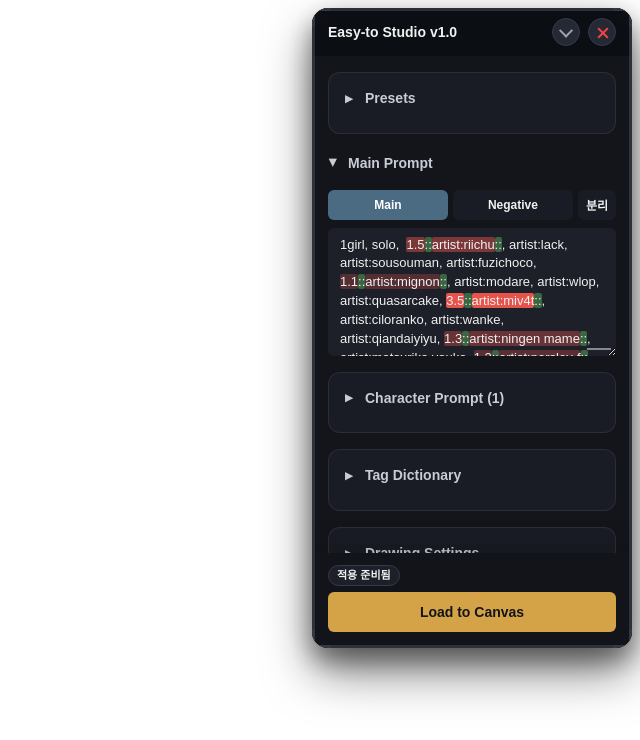
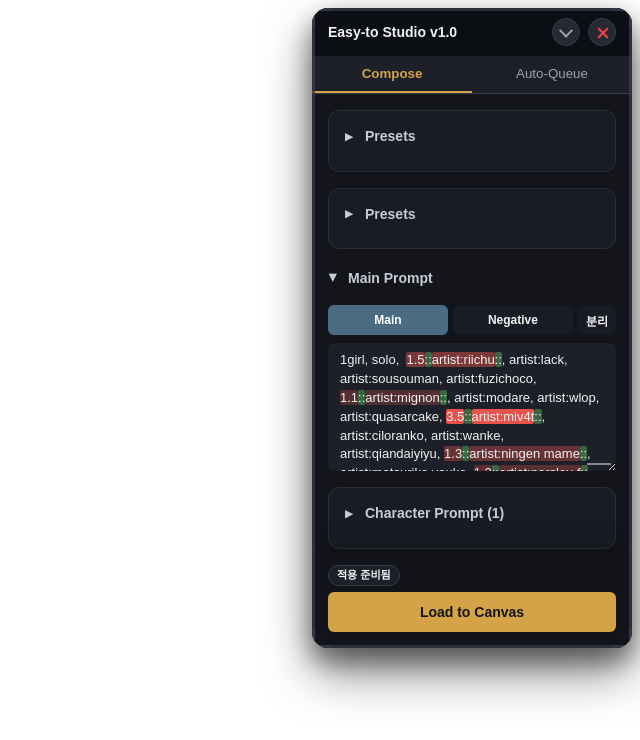
Before and after one commit to jn01020304/nai-tag-builder, a React (Vite) app: page / in a window 1280 px wide. Shown: the top 740 px of the page, without its empty margins (640-1280 px from the left). Built offline with nearby package versions, Linux system fonts and the light colour scheme.

Commit message:
feat(ui): implement V3 Queue architecture and UI mode split

```diff
--- a/src/App.tsx
+++ b/src/App.tsx
@@ -4,7 +4,7 @@ import type { MetadataState } from './types/metadata';
 import { runApplyPipeline } from './automation/applyPipeline';
 import type { ApplyPipelinePhase } from './automation/applyPipeline';
 import { formatApplyErrorDetail } from './automation/applyStatusText';
-import { useAutoGenerator } from './hooks/useAutoGenerator';
+import { useQueueDraftControls } from './hooks/useQueueDraftControls';
 import { useEdgeResize } from './hooks/useEdgeResize';
 import type { ResizeHandle } from './hooks/useEdgeResize';
 import type { QueueMode } from './types/preset';
@@ -16,7 +16,7 @@ import GenerationParams from './components/GenerationParams';
 import CharacterCaptions from './components/CharacterCaptions';
 import AdvancedParams from './components/AdvancedParams';
 import PresetManager from './components/PresetManager';
-import QueuePanel from './components/QueuePanel';
+import QueueWorkspace from './components/QueueWorkspace';
 import ImportModal from './components/ImportModal';
 import StatusBanner from './components/StatusBanner';
 import OverlayFooter from './components/OverlayFooter';
@@ -31,6 +31,8 @@ import type {
 import { promptTargetKey } from './prompt/promptInsertTarget';
 import type { CoreCatalogEntry } from './prompt/catalog/catalogTypes';
 import { movePromptTag, toggleCatalogTagWithSelection } from './prompt/catalog/promptTagText';
+
+export type AppMode = 'compose' | 'queue';
 
 const CONTAINER_ID = 'nai-tag-builder-root';
 const VIEWPORT_MARGIN = 8;
@@ -142,6 +144,7 @@ function AppContent() {
   const [state, dispatch] = useMetadataState();
   const [isApplying, setIsApplying] = useState(false);
   const [isCollapsed, setIsCollapsed] = useState(false);
+  const [appMode, setAppMode] = useState<AppMode>('compose');
   const { overlayWidth, overlayHeight, startResize } = useEdgeResize(320, CONTAINER_ID);
   const isLauncherDragged = useRef(false);
   const [viewportHeight, setViewportHeight] = useState(() => window.visualViewport?.height ?? window.innerHeight);
@@ -254,7 +257,7 @@ function AppContent() {
     isLooping, loopCount, queueSession,
     startLoop, stopLoop,
     handleIntervalChange, handleCountChange, handleMinChange, adjustValue,
-  } = useAutoGenerator({ state, queue, queueMode, onFeedback: showFeedback });
+  } = useQueueDraftControls({ state, queue, queueMode, onFeedback: showFeedback });
 
   const handleClose = () => {
     stopLoop();
@@ -439,10 +442,6 @@ function AppContent() {
           : undefined,
       });
       setIsCollapsed(false);
-
-      if (autoGenerate && Number(intervalSec) > 0 && Number(targetCount) > 0) {
-        startLoop();
-      }
     } catch (error) {
       console.error('Error applying preset:', error);
       showFeedback({ tone: 'error', message: '적용 중 오류가 발생했습니다.' });
@@ -663,12 +662,55 @@ function AppContent() {
       {isCollapsed ? (
         renderCollapsedLauncher()
       ) : (
+        <div style={{ display: 'flex', flexDirection: 'column', flex: '0 0 auto' }}>
           <OverlayHeader
             isCollapsed={isCollapsed}
             onClose={handleClose}
             onToggleCollapsed={() => setIsCollapsed(c => !c)}
             onStartDrag={startDrag}
           />
+          <div
+            data-testid="mode-tabs"
+            style={{
+              display: 'flex',
+              borderBottom: `1px solid ${theme.surface1}`,
+              backgroundColor: theme.mantle,
+            }}
+          >
+            <button
+              onClick={() => setAppMode('compose')}
+              style={{
+                flex: 1,
+                padding: '10px 0',
+                backgroundColor: 'transparent',
+                border: 'none',
+                borderBottom: appMode === 'compose' ? `2px solid ${theme.actionAccent}` : '2px solid transparent',
+                color: appMode === 'compose' ? theme.actionAccent : theme.subtext0,
+                fontWeight: appMode === 'compose' ? 'bold' : 'normal',
+                cursor: 'pointer',
+                transition: 'all 0.2s ease',
+              }}
+            >
+              Compose
+            </button>
+            <button
+              onClick={() => setAppMode('queue')}
+              style={{
+                flex: 1,
+                padding: '10px 0',
+                backgroundColor: 'transparent',
+                border: 'none',
+                borderBottom: appMode === 'queue' ? `2px solid ${theme.actionAccent}` : '2px solid transparent',
+                color: appMode === 'queue' ? theme.actionAccent : theme.subtext0,
+                fontWeight: appMode === 'queue' ? 'bold' : 'normal',
+                cursor: 'pointer',
+                transition: 'all 0.2s ease',
+              }}
+            >
+              Auto-Queue
+            </button>
+          </div>
+        </div>
       )}
 
       {/* Body */}
@@ -697,6 +739,17 @@ function AppContent() {
               onDismiss={() => setFeedback(null)}
             />
           )}
+
+          {appMode === 'compose' ? (
+            <>
+              <PresetManager
+                state={state}
+                dispatch={dispatch}
+                queue={queue}
+                setQueue={setQueue}
+                onImportRequest={setPendingImport}
+                onFeedback={showFeedback}
+              />
               <MainPromptSection
                 prompt={state.prompt}
                 dispatch={dispatch}
@@ -722,8 +775,19 @@ function AppContent() {
               />
               <GenerationParams state={state} dispatch={dispatch} />
               <AdvancedParams state={state} dispatch={dispatch} />
-
-          <QueuePanel
+            </>
+          ) : (
+            <>
+              {/* PresetManager will temporarily be here or inside QueueWorkspace in Step 5 */}
+              <PresetManager
+                state={state}
+                dispatch={dispatch}
+                queue={queue}
+                setQueue={setQueue}
+                onImportRequest={setPendingImport}
+                onFeedback={showFeedback}
+              />
+              <QueueWorkspace
                 autoGenerate={autoGenerate}
                 setAutoGenerate={setAutoGenerate}
                 seedRule={seedRule}
@@ -744,10 +808,13 @@ function AppContent() {
                 queueLength={queue.length}
                 queueSession={queueSession}
               />
+            </>
+          )}
       </div>
 
       {!isCollapsed && (
         <OverlayFooter
+          appMode={appMode}
           feedback={feedback}
           isApplying={isApplying}
           applyPhase={currentApplyPhase}
@@ -755,6 +822,7 @@ function AppContent() {
           loopCount={loopCount}
           targetCount={targetCount}
           onApply={handleApply}
+          onStartLoop={startLoop}
           onStopLoop={stopLoop}
         />
       )}
--- a/src/components/OverlayFooter.tsx
+++ b/src/components/OverlayFooter.tsx
@@ -6,6 +6,7 @@ import { withAlpha } from "../styles/color";
 import ApplyButton from "./ApplyButton";
 
 interface Props {
+  appMode?: 'compose' | 'queue';
   feedback: StatusFeedback | null;
   isApplying: boolean;
   applyPhase: ApplyPipelinePhase | null;
@@ -13,10 +14,12 @@ interface Props {
   loopCount: number;
   targetCount: number | string;
   onApply: () => void;
+  onStartLoop?: () => void;
   onStopLoop: () => void;
 }
 
 export default function OverlayFooter({
+  appMode = 'compose',
   feedback,
   isApplying,
   applyPhase,
@@ -24,6 +27,7 @@ export default function OverlayFooter({
   loopCount,
   targetCount,
   onApply,
+  onStartLoop,
   onStopLoop,
 }: Props) {
   const theme = useTheme();
@@ -71,9 +75,11 @@ export default function OverlayFooter({
         {statusText}
       </div>
 
-      {isLooping ? (
+      {appMode === 'queue' ? (
+        isLooping ? (
           <button
             type="button"
+            data-testid="stop-queue-button"
             onClick={onStopLoop}
             style={{
               backgroundColor: theme.warningError,
@@ -90,9 +96,31 @@ export default function OverlayFooter({
             반복 생성 중지
           </button>
         ) : (
+          <button
+            type="button"
+            data-testid="start-queue-button"
+            onClick={onStartLoop}
+            disabled={isApplying}
+            style={{
+              backgroundColor: theme.actionAccent,
+              border: "none",
+              borderRadius: "6px",
+              color: "#ffffff",
+              cursor: isApplying ? "not-allowed" : "pointer",
+              fontSize: "14px",
+              fontWeight: "bold",
+              padding: "12px",
+              width: "100%",
+              opacity: isApplying ? 0.7 : 1,
+            }}
+          >
+            자동 생성 시작 (Auto-Queue)
+          </button>
+        )
+      ) : (
         <ApplyButton
           isApplying={isApplying}
-          label={getApplyPhaseActionLabel(applyPhase)}
+          label={getApplyPhaseActionLabel(applyPhase) || "Load to Canvas"}
           onApply={onApply}
         />
       )}
--- a/src/hooks/useAutoGenerator.ts
+++ b/src/hooks/useQueueDraftControls.ts
@@ -4,14 +4,14 @@ import type { ShowFeedback } from '../types/feedback';
 import type { MetadataState } from '../types/metadata';
 import type { QueueMode, SeedRule } from '../types/preset';
 
-export interface AutoGeneratorConfig {
+export interface QueueDraftControlsConfig {
   state: MetadataState;
   queue: string[];
   queueMode: QueueMode;
   onFeedback?: ShowFeedback;
 }
 
-export function useAutoGenerator({ state, queue, queueMode, onFeedback }: AutoGeneratorConfig) {
+export function useQueueDraftControls({ state, queue, queueMode, onFeedback }: QueueDraftControlsConfig) {
   const [autoGenerate, setAutoGenerate] = useState(true);
   const [intervalSec, setIntervalSec] = useState<number | string>(10);
   const [targetCount, setTargetCount] = useState<number | string>(100);
--- a/src/queue/useQueueRunner.ts
+++ b/src/queue/useQueueRunner.ts
@@ -220,6 +220,10 @@ export function useQueueRunner({
           return;
         }
         updateQueueSession(markQueueTickSuccess(queueSessionRef.current ?? currentSession, plan, result));
+        feedbackRef.current?.({
+          tone: "success",
+          message: result.effect.message,
+        });
       } catch (error) {
         if (applyAbortRef.current === applyAbort) {
           applyAbortRef.current = null;
@@ -249,7 +253,7 @@ export function useQueueRunner({
     };
 
     if (stopRequestedRef.current) return;
-    loopTimeoutRef.current = window.setTimeout(executeLoop, draft.intervalSec * 1000);
+    void executeLoop();
   };
 
   const startLoop = () => {
```
Also changed, not shown: src/components/QueueWorkspace.tsx (renamed from src/components/QueuePanel.tsx, +8 -6 lines), 2 other files (tests, documents, lock files or other folders). Lines whose indentation alone changed are shown as unchanged.
